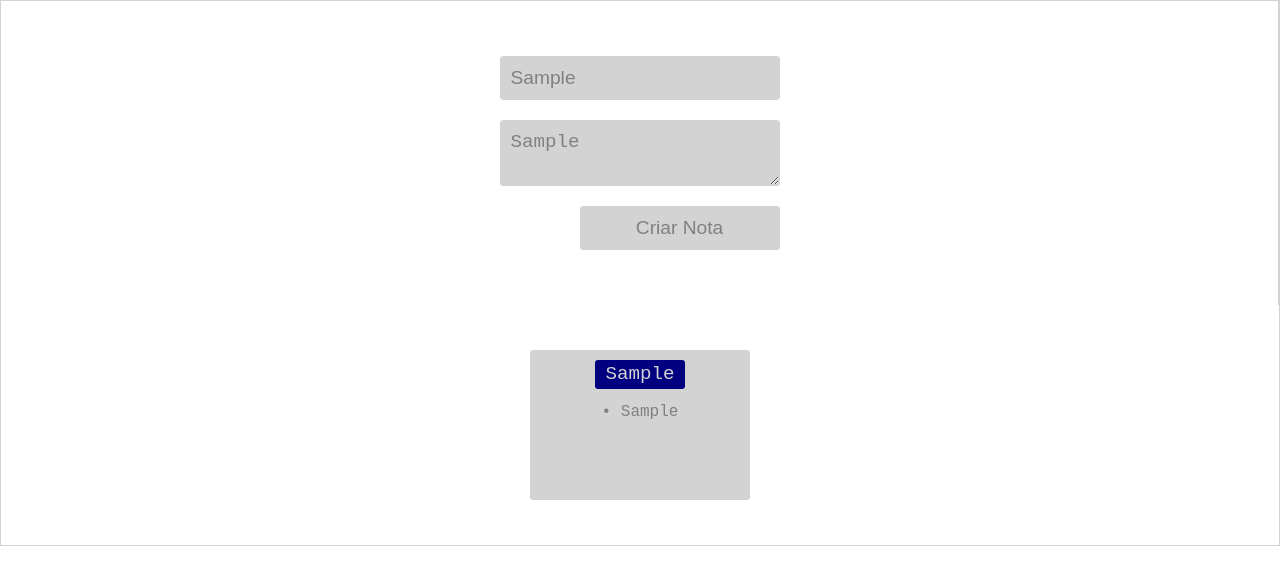
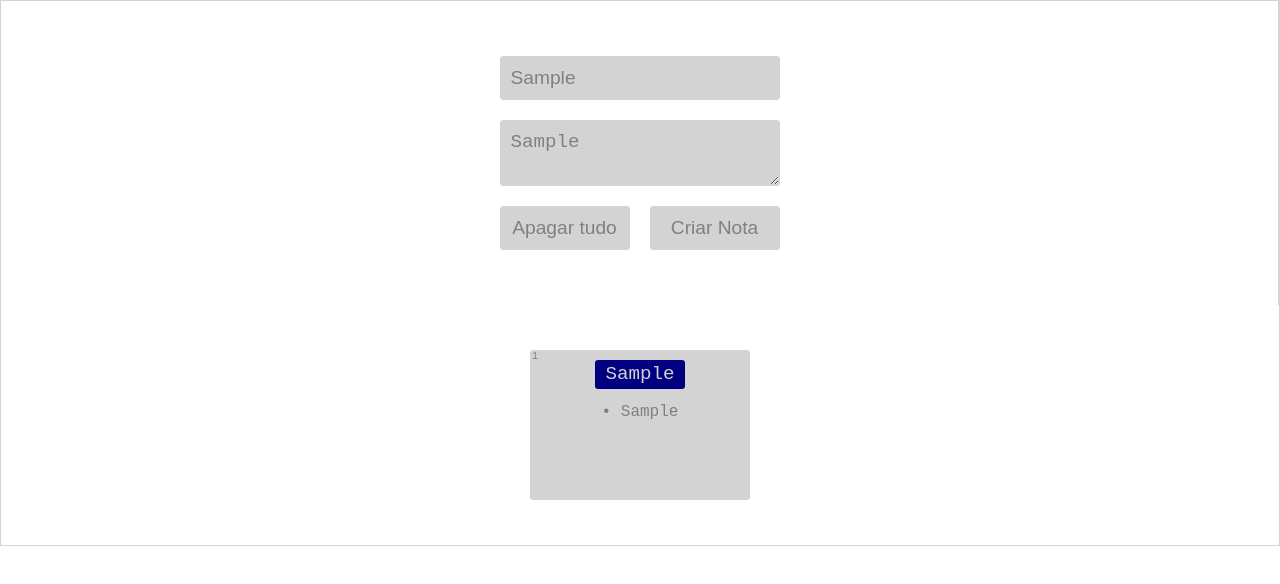
Before and after one commit to LucasMofardini/alura, a React (Create React App) app in the folder Formação/React/React-1/ceep/: page / in a window 1280 px wide. Both pictures are taken after typing "Sample", "Sample" into the empty fields and a click on the button "Criar Nota". Shown: the top 584 px of the page. Built offline with nearby package versions, Linux system fonts and the light colour scheme.

Commit message:
[REACT 2] 1 - Att delete everything

```diff
--- a/Formação/React/React-1/ceep/src/App.js
+++ b/Formação/React/React-1/ceep/src/App.js
@@ -27,10 +27,13 @@ class App extends Component {
     arrayNotas.splice(index,1);
     this.setState({notas: arrayNotas});
   }
+  apagarTudo(){
+    this.setState({notas: []});
+  }
   render() {
     return (
       <section className="container-section">
-        <FormularioCadastro criarNota={this.criarNota.bind(this)} />
+        <FormularioCadastro criarNota={this.criarNota.bind(this)} apagarTudo={this.apagarTudo.bind(this)}  />
         <div className="div-hr"/>
         <ListaDeNotas notas={this.state.notas} apagarNota={this.deletarNota.bind(this)}  />
       </section>
--- a/Formação/React/React-1/ceep/src/components/CardNota/CardNota.jsx
+++ b/Formação/React/React-1/ceep/src/components/CardNota/CardNota.jsx
@@ -11,6 +11,7 @@ class CardNota extends Component {
     return (
       <section className="card-nota">
         <div className="section-delete" onClick={this.apagar.bind(this)}><DeleteSVG/></div>
+        <div className="section-index">{this.props.indice + 1}</div>
         <header>
           <h3>{this.props.titulo}</h3>
         </header>
--- a/Formação/React/React-1/ceep/src/components/CardNota/estiloNota.css
+++ b/Formação/React/React-1/ceep/src/components/CardNota/estiloNota.css
@@ -21,7 +21,8 @@ transform: scale(1.1);
     border-radius: 3px;
     display: flex;
     background-color: Navy;
-    color:lightgray
+    color:lightgray;
+    user-select: none;
 }
 
 .card-nota p {
@@ -51,3 +52,16 @@ transform: scale(1.1);
 .card-nota .section-delete:hover{
     transform: scale(1.1);
 }
+.card-nota .section-index{
+    font-size: 10px;
+    position: absolute;
+    left: 2px;
+    top: 2px;
+    user-select: none;
+}
+
+@media (max-width: 800px){
+    .card-nota .section-delete:hover{
+        transform: scale(1.0);
+    }
+}
--- a/Formação/React/React-1/ceep/src/components/FormularioCadastro/FormularioCadastro.jsx
+++ b/Formação/React/React-1/ceep/src/components/FormularioCadastro/FormularioCadastro.jsx
@@ -27,7 +27,10 @@ export default class FormularioCadastro extends Component {
       <form className="form-cadastro" onSubmit={this._criarNota.bind(this)}>
         <input type="text" placeholder="Titulo" onChange={this._handleMudancaTitulo.bind(this)} />
         <textarea  placeholder="Escreva Sua nota ..." onChange={this._handleMudancaTexto.bind(this)}></textarea>
-        <button type="submit">Criar Nota</button>
+        <div className="form-btn">
+          <button className="btn-apagar" type="button" onClick={this.props.apagarTudo}>Apagar tudo</button>
+          <button type="submit" className="btn-submit">Criar Nota</button>
+        </div>
       </form>
     );
   }
--- a/Formação/React/React-1/ceep/src/components/FormularioCadastro/estiloFormulario.css
+++ b/Formação/React/React-1/ceep/src/components/FormularioCadastro/estiloFormulario.css
@@ -25,12 +25,11 @@
     font-size: 1.2rem;
     resize:vertical;
 }
-.form-cadastro button{
+/* .form-cadastro .form-btn button{
     font-size: 1.2rem;
     padding: 10px 0;
     width: 200px;
-    align-self: flex-end;
-}
+} */
 .form-cadastro button{
     cursor: pointer;
     transition: .2s; /* Animation */
@@ -38,3 +37,16 @@
 .form-cadastro button:hover{
     transform: scale(1.1);
 }
+.form-cadastro .form-btn{
+    display: flex;
+}
+.form-cadastro .btn-submit{
+    font-size: 1.2rem;
+    padding: 10px 0;
+    width: 200px;
+}
+.form-cadastro .btn-apagar{
+    font-size: 1.2rem;
+    padding: 10px 0;
+    width: 200px;
+}
```
